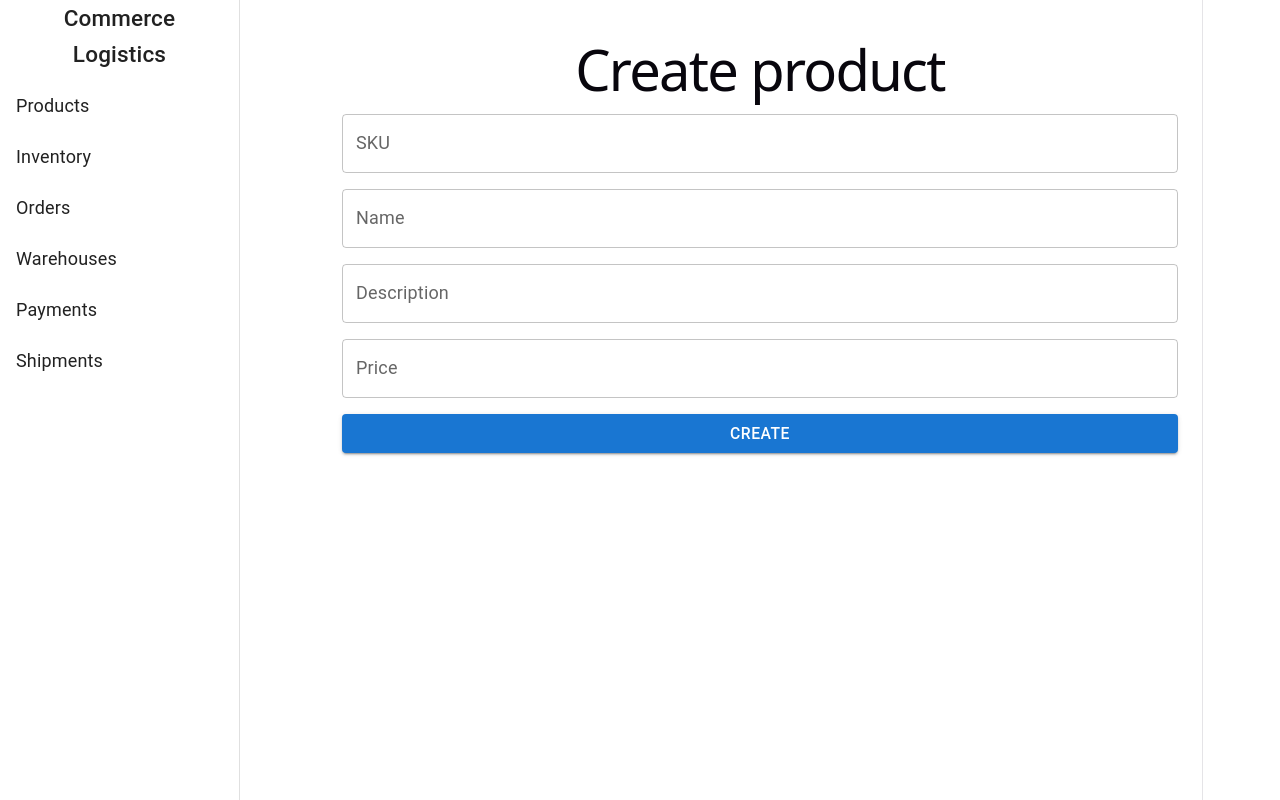
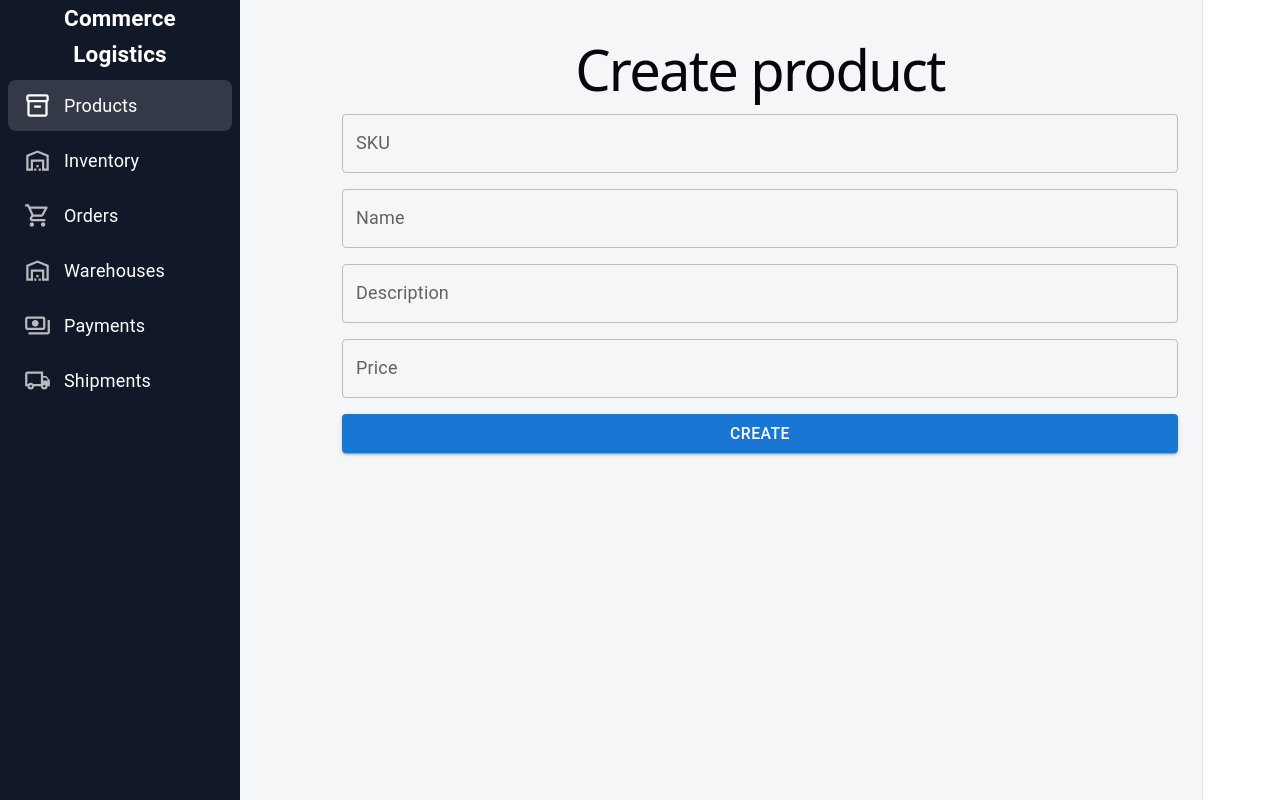
Before and after one commit to Ivanaga/Commerce_logistics_platform, a React (Vite) app in the folder frontend/: page /products/new in a window 1280 px wide. Built offline with nearby package versions, Linux system fonts and the light colour scheme.

Commit message:
added good UI

```diff
--- a/frontend/package.json
+++ b/frontend/package.json
@@ -13,6 +13,7 @@
     "@emotion/react": "^11.14.0",
     "@emotion/styled": "^11.14.1",
     "@hookform/resolvers": "^6.0.2",
+    "@mui/icons-material": "^9.5.0",
     "@mui/material": "^9.5.0",
     "@tanstack/react-query": "^5.105.0",
     "react": "^19.3.1",
--- a/frontend/src/components/layout/AppLayout.tsx
+++ b/frontend/src/components/layout/AppLayout.tsx
@@ -5,7 +5,7 @@ import { Sidebar } from './Sidebar';
 export function AppLayout()
 {
   return (
-    <Box sx={{ display: 'flex' }}>
+    <Box sx={{ display: 'flex', minHeight: '100vh', backgroundColor: '#f5f6f8', }}>
       <Sidebar />
 
       <Box component="main" sx={{ flexGrow: 1, p: 3 }}>
--- a/frontend/src/components/layout/Sidebar.tsx
+++ b/frontend/src/components/layout/Sidebar.tsx
@@ -1,17 +1,46 @@
-import { Drawer, List, ListItemButton, ListItemText, Toolbar, Typography} from '@mui/material';
+import { Drawer, List, ListItemButton, ListItemIcon, ListItemText, Toolbar, Typography} from '@mui/material';
 
-import { Link } from 'react-router-dom';
+import { Link, useLocation } from 'react-router-dom';
+import Inventory2OutlinedIcon from '@mui/icons-material/Inventory2Outlined';
+import WarehouseOutlinedIcon from '@mui/icons-material/WarehouseOutlined';
+import ShoppingCartOutlinedIcon from '@mui/icons-material/ShoppingCartOutlined';
+import PaymentsOutlinedIcon from '@mui/icons-material/PaymentsOutlined';
+import LocalShippingOutlinedIcon from '@mui/icons-material/LocalShippingOutlined';
 
 const drawerWidth = 240;
 
 const menuItems =
 [
-  { label: 'Products', path: '/products' },
-  { label: 'Inventory', path: '/inventory' },
-  { label: 'Orders', path: '/orders' },
-  { label: 'Warehouses', path: '/warehouses' },
-  { label: 'Payments', path: '/payments' },
-  { label: 'Shipments', path: '/shipments' },
+  {
+    label: 'Products',
+    path: '/products',
+    icon: <Inventory2OutlinedIcon />,
+  },
+  {
+    label: 'Inventory',
+    path: '/inventory',
+    icon: <WarehouseOutlinedIcon />,
+  },
+  {
+    label: 'Orders',
+    path: '/orders',
+    icon: <ShoppingCartOutlinedIcon />,
+  },
+  {
+    label: 'Warehouses',
+    path: '/warehouses',
+    icon: <WarehouseOutlinedIcon />,
+  },
+  {
+    label: 'Payments',
+    path: '/payments',
+    icon: <PaymentsOutlinedIcon />,
+  },
+  {
+    label: 'Shipments',
+    path: '/shipments',
+    icon: <LocalShippingOutlinedIcon />,
+  },
 ];
 
 export function Sidebar()
@@ -26,25 +55,51 @@ export function Sidebar()
         {
           width: drawerWidth,
           boxSizing: 'border-box',
+          backgroundColor: '#111827',
+          color: '#ffffff',
+          borderRight: 'none',
         },
       }}
     >
       <Toolbar>
-        <Typography variant="h6">
+        <Typography variant="h6" sx={{ fontWeight: 700, }}>
           Commerce Logistics
         </Typography>
       </Toolbar>
 
-      <List>
-        {menuItems.map((item) => (
+      <List sx={{ px: 1 }}>
+        {menuItems.map((item) =>
+        {
+          const active = location.pathname.startsWith(item.path);
+
+          return (
             <ListItemButton
               key={item.path}
               component={Link}
               to={item.path}
+              selected={active}
+              sx={{borderRadius: 2, mb: 0.5,
+                '&:hover':
+                {
+                  backgroundColor: 'rgba(255,255,255,0.08)',
+                },
+                '&.Mui-selected':
+                {
+                  backgroundColor: 'rgba(255,255,255,0.14)',
+                },
+                '&.Mui-selected:hover':
+                {
+                  backgroundColor: 'rgba(255,255,255,0.18)',
+                },
+              }}
             >
+            <ListItemIcon sx={{minWidth: 40, color: active ? '#ffffff' : 'rgba(255,255,255,0.7)',}}>
+              {item.icon}
+            </ListItemIcon>
               <ListItemText primary={item.label} />
             </ListItemButton>
-        ))}
+          );
+        })}
       </List>
     </Drawer>
   );
--- a/frontend/src/features/products/components/ProductForm.tsx
+++ b/frontend/src/features/products/components/ProductForm.tsx
@@ -54,7 +54,7 @@ export function ProductForm(
         })} error={!!errors.price} helperText={errors.price?.message}/>
 
         <Button type="submit" variant="contained" disabled={isSubmitting}>
-          {submitLabel}
+          {isSubmitting ? 'Saving...' : submitLabel}
         </Button>
       </Stack>
     </form>
--- a/frontend/src/features/products/pages/ProductsPage.tsx
+++ b/frontend/src/features/products/pages/ProductsPage.tsx
@@ -1,13 +1,20 @@
 import { useMutation, useQuery, useQueryClient } from '@tanstack/react-query';
-import { Box, Button, Chip, Paper, Table, TableBody, TableCell, TableContainer, TableHead, TableRow, Typography} from '@mui/material';
+import { Box, Button, Chip, Paper, Table, TableBody, MenuItem,  TableCell, TableContainer, TableHead, TableRow, Typography} from '@mui/material';
 import { deactivateProduct, activateProduct, getProducts } from '../api/productsApi';
 import type { Product } from '../types/Product';
 import { Link } from 'react-router-dom';
+import EditOutlinedIcon from '@mui/icons-material/EditOutlined';
+import PowerSettingsNewOutlinedIcon from '@mui/icons-material/PowerSettingsNewOutlined';
+import { TextField } from '@mui/material';
+import { useState } from 'react';
 
 export function ProductsPage()
 {
 
   const queryClient = useQueryClient();
+
+  const [search, setSearch] = useState('');
+  const [statusFilter, setStatusFilter] = useState('ALL');
 
   const statusMutation = useMutation({ mutationFn: async (product: Product) =>
     {
@@ -48,6 +55,21 @@ export function ProductsPage()
     return <div>Failed to load products</div>;
   }
 
+  const filteredProducts = products?.filter((product) =>
+  {
+    const query = search.toLowerCase();
+
+    const matchesSearch =
+      product.name.toLowerCase().includes(query) ||
+      product.sku.toLowerCase().includes(query);
+
+    const matchesStatus =
+      statusFilter === 'ALL' ||
+      product.status === statusFilter;
+
+    return matchesSearch && matchesStatus;
+  });
+
   return (
     <Box>
       <Box
@@ -59,35 +81,52 @@ export function ProductsPage()
           mb: 3,
         }}
       >
-        <Typography variant="h4">
+        <Box>
+        <Typography variant="h4" sx={{ fontWeight: 700 }}>
           Products
         </Typography>
+        <Typography variant="body2" sx={{ color: 'text.secondary', mt: 0.5 }}>
+            Manage your product catalog
+          </Typography>
+        </Box>
+
 
         <Button variant="contained" component={Link} to="/products/new">
           Add product
         </Button>
-      </Box>
+        </Box>
 
+
+       <Paper elevation={0} sx={{borderRadius: 3, overflow: 'hidden', border: '1px solid', borderColor: 'divider',}}>
+        <Box sx={{display: 'flex', justifyContent: 'space-between', alignItems: 'center', gap: 2, p: 2, borderBottom: '1px solid', borderColor: 'divider',}}>
+  <TextField size="small" placeholder="Search products..." value={search} onChange={(event) => setSearch(event.target.value)} sx={{ width: 320, }}/>
+
+  <TextField select size="small" label="Status" value={statusFilter} onChange={(event) => setStatusFilter(event.target.value)} sx={{ width: 150, }}>
+    <MenuItem value="ALL">All</MenuItem>
+    <MenuItem value="ACTIVE">Active</MenuItem>
+    <MenuItem value="INACTIVE">Inactive</MenuItem>
+  </TextField>
+</Box>
       <TableContainer component={Paper}>
       <Table>
         <TableHead>
-          <TableRow>
-            <TableCell>SKU</TableCell>
-            <TableCell>Name</TableCell>
-            <TableCell>Description</TableCell>
-            <TableCell>Price</TableCell>
-            <TableCell>Status</TableCell>
-            <TableCell>Actions</TableCell>
+          <TableRow sx={{backgroundColor: '#f8fafc', }}>
+            <TableCell sx={{ fontWeight: 600 }}>SKU</TableCell>
+            <TableCell sx={{ fontWeight: 600 }}>Name</TableCell>
+            <TableCell sx={{ fontWeight: 600 }}>Description</TableCell>
+            <TableCell align="right" sx={{ fontWeight: 600 }}>Price</TableCell>
+            <TableCell sx={{ fontWeight: 600 }}>Status</TableCell>
+            <TableCell sx={{ fontWeight: 600 }}>Actions</TableCell>
           </TableRow>
         </TableHead>
 
         <TableBody>
-          {products?.map((product) => (
-            <TableRow key={product.id}>
+          {filteredProducts?.map((product) => (
+            <TableRow key={product.id} sx={{ '&:hover': { backgroundColor: 'action.hover',},}}>
               <TableCell>{product.sku}</TableCell>
               <TableCell>{product.name}</TableCell>
               <TableCell>{product.description ?? '-'}</TableCell>
-              <TableCell>€{product.price}</TableCell>
+              <TableCell align="right">€{product.price}</TableCell>
 
               <TableCell>
                 <Chip
@@ -96,20 +135,24 @@ export function ProductsPage()
                   size="small"
                 />
               </TableCell>
+
               <TableCell>
-                <Button size="small" component={Link} to={`/products/${product.id}/edit`}>
+                <Box sx={{ display: 'flex', gap: 1, alignItems: 'center',}}>
+                <Button size="small" startIcon={<EditOutlinedIcon />} component={Link} to={`/products/${product.id}/edit`}  sx={{ textTransform: 'none',}}>
                   Edit
                 </Button>
 
-                <Button size="small" onClick={() => statusMutation.mutate(product)}>
+                <Button size="small" startIcon={<PowerSettingsNewOutlinedIcon />} onClick={() => statusMutation.mutate(product)} sx={{ textTransform: 'none',}}>
                   {product.status === 'ACTIVE' ? 'Deactivate' : 'Activate'}
                 </Button>
+                </Box>
               </TableCell>
             </TableRow>
           ))}
         </TableBody>
       </Table>
     </TableContainer>
+    </Paper>
     </Box>
   );
 }
```
Also changed, not shown: 1 other file (tests, documents, lock files or other folders). Lines whose indentation alone changed are shown as unchanged.
